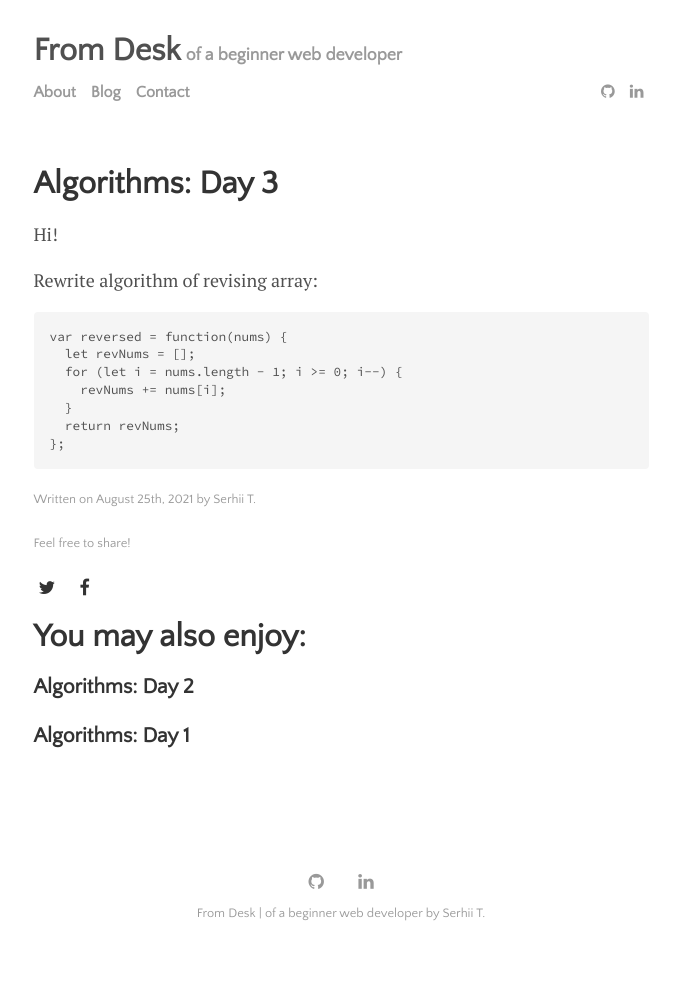
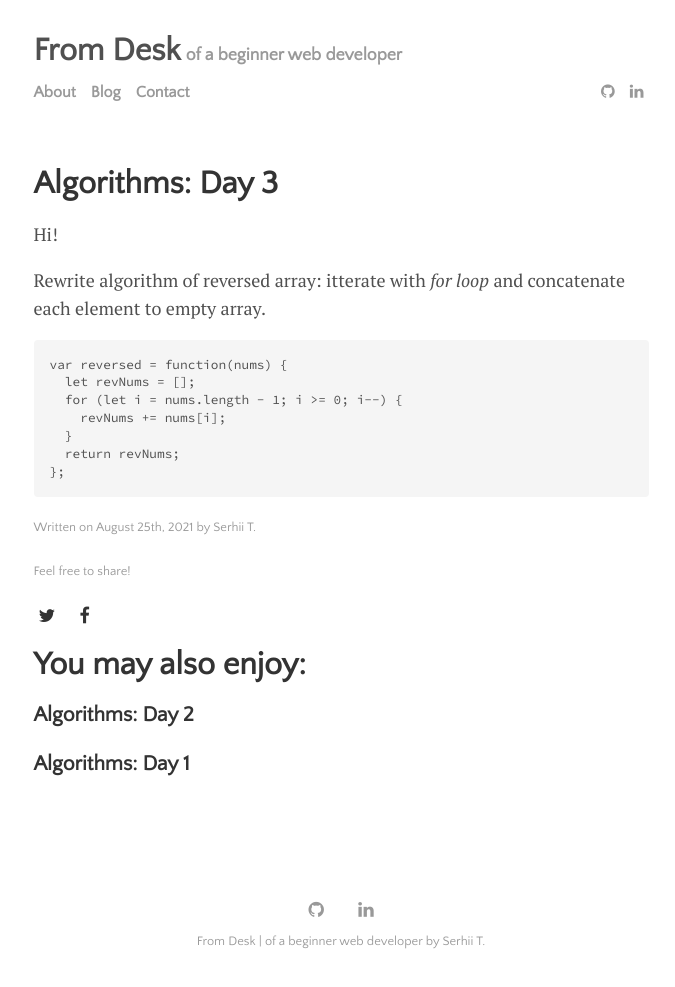
Before and after one commit to SergeyTocarchuk/sergeytocarchuk.github.io, a Jekyll site: the page built from _posts/2021-08-25-algoritms-day-3.md, in a window 1280 px wide. Shown: the whole page, without its empty margins (299-974 px from the left). Built offline with Jekyll 4.4.1, drawn with Linux system fonts in a browser that asks for light colours; before the commit the page ends 959 px from its top, so only the background shows below that.

Commit message:
Correct post: Algorithms - Day 3

````diff
--- a/_posts/2021-08-25-algoritms-day-3.md
+++ b/_posts/2021-08-25-algoritms-day-3.md
@@ -9,7 +9,7 @@ image:
 
 Hi!
 
-Rewrite algorithm of revising array:
+Rewrite algorithm of reversed array: itterate with _for loop_ and concatenate each element to empty array.
 ```
 var reversed = function(nums) {
   let revNums = [];
````
